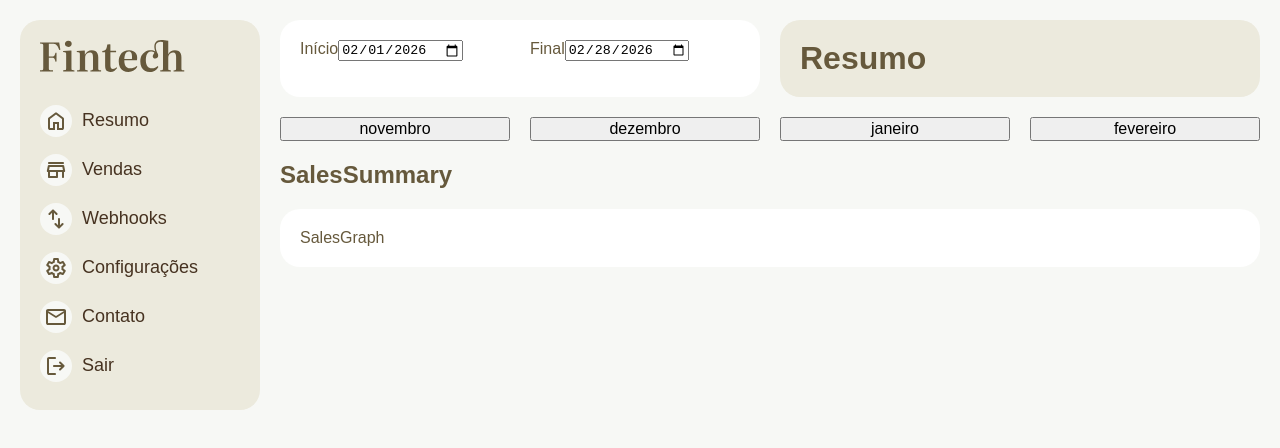
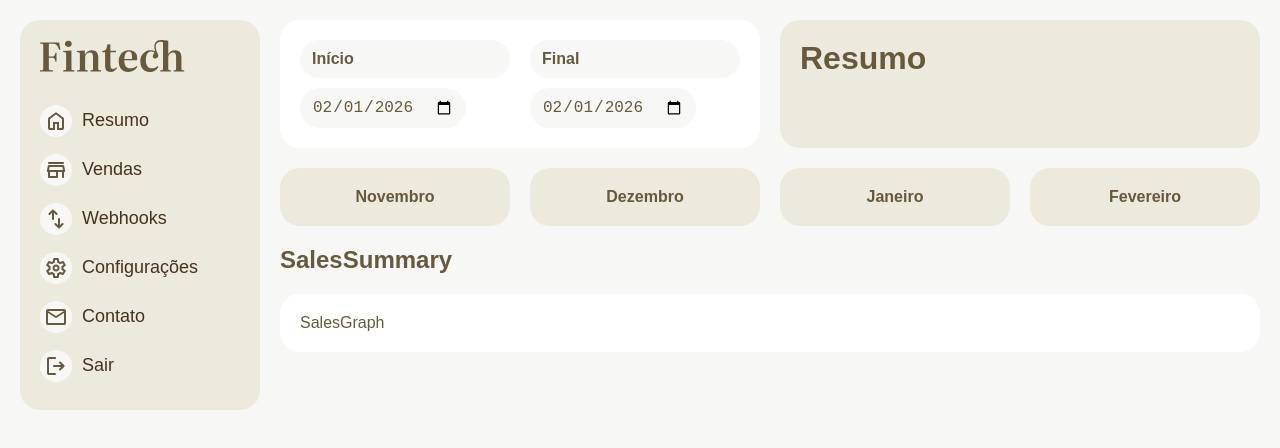
Before and after one commit to raigomes/fintech-origamid, a React (Vite) app: page / in a window 1280 px wide. Shown: the top 448 px of the page. Built offline with nearby package versions, Linux system fonts and the light colour scheme.

Commit message:
Add Button and Input components

```diff
--- /dev/null
+++ b/src/components/Button.tsx
@@ -0,0 +1,24 @@
+import React from "react";
+
+type IButton = React.HTMLAttributes<HTMLButtonElement>;
+
+const Button = (props: IButton) => {
+  return (
+    <button
+      style={{
+        padding: "var(--gap) var(--gap-s)",
+        backgroundColor: "var(--color-3)",
+        border: "none",
+        borderRadius: "var(--gap)",
+        color: "var(--color-2)",
+        fontWeight: 600,
+        textTransform: "capitalize",
+      }}
+      {...props}
+    >
+      {props.children}
+    </button>
+  );
+};
+
+export default Button;
--- /dev/null
+++ b/src/components/Input.tsx
@@ -0,0 +1,45 @@
+import React from "react";
+
+type IInput = {
+  label: string;
+  id: string;
+};
+
+const Input = ({ label, id }: IInput) => {
+  return (
+    <div>
+      <label
+        htmlFor={id}
+        style={{
+          display: "block",
+          marginBottom: "var(--gap-s)",
+          fontWeight: 600,
+          fontSize: "1rem",
+          color: "var(--color-2)",
+          padding: "var(--gap-s) .75rem",
+          backgroundColor: "var(--color-4)",
+          borderRadius: "var(--gap)",
+        }}
+      >
+        {label}
+      </label>
+      <input
+        id={id}
+        name={id}
+        type="date"
+        value="2026-02-01"
+        style={{
+          border: "none",
+          fontFamily: "monospace",
+          fontSize: "1rem",
+          color: "var(--color-2)",
+          padding: "var(--gap-s) .75rem",
+          backgroundColor: "var(--color-4)",
+          borderRadius: "var(--gap)",
+        }}
+      />
+    </div>
+  );
+};
+
+export default Input;
--- a/src/features/Content/ContentDateFilter.tsx
+++ b/src/features/Content/ContentDateFilter.tsx
@@ -1,12 +1,13 @@
 import React from "react";
+import Button from "../../components/Button";
 
 const ContentDateFilter = () => {
   return (
     <div className="flex">
-      <button>novembro</button>
-      <button>dezembro</button>
-      <button>janeiro</button>
-      <button>fevereiro</button>
+      <Button>novembro</Button>
+      <Button>dezembro</Button>
+      <Button>janeiro</Button>
+      <Button>fevereiro</Button>
     </div>
   );
 };
--- a/src/features/Content/ContentFormDate.tsx
+++ b/src/features/Content/ContentFormDate.tsx
@@ -1,16 +1,11 @@
 import React from "react";
+import Input from "../../components/Input";
 
 const ContentFormDate = () => {
   return (
     <form className="box flex">
-      <div>
-        <label htmlFor="Início">Início</label>
-        <input id="Início" name="Início" type="date" value="2026-02-01" />
-      </div>
-      <div>
-        <label htmlFor="Final">Final</label>
-        <input id="Final" name="Final" type="date" value="2026-02-28" />
-      </div>
+      <Input label="Início" id="inicio" />
+      <Input label="Final" id="fim" />
     </form>
   );
 };
```
